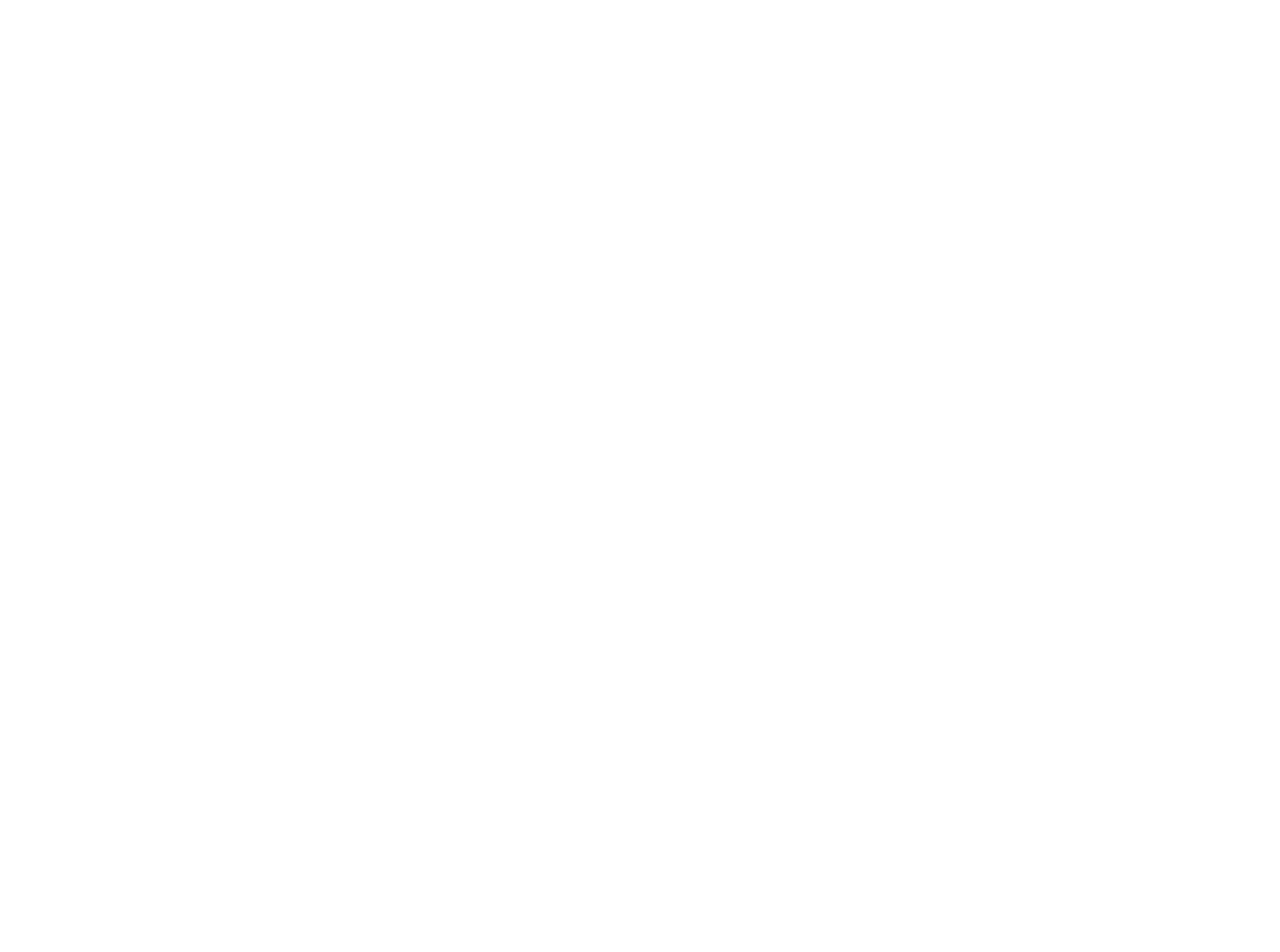
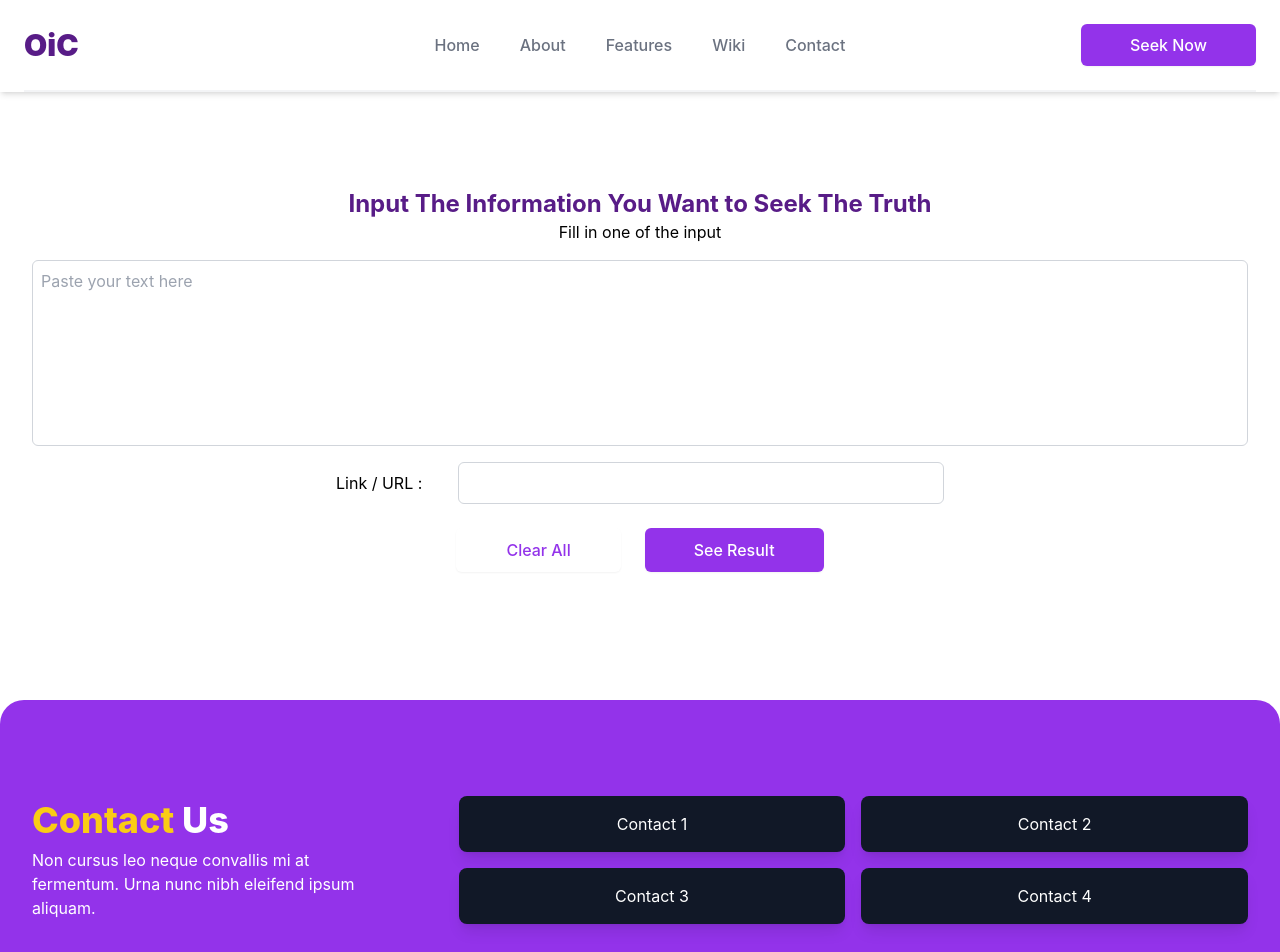
Before and after one commit to sidqiaverroes/OiC-Senior-Project, a React (Create React App) app in the folder client/: page /seek in a window 1280 px wide. Before the commit this address had no page. Shown: the top 952 px of the page. Before the commit the page ends 800 px from the top, so only its background shows below. Built offline with nearby package versions, Linux system fonts and the light colour scheme.

Commit message:
add contact section, seek page, and navigation function for some components

```diff
--- a/client/src/App.js
+++ b/client/src/App.js
@@ -1,6 +1,7 @@
 import { BrowserRouter, Navigate, Routes, Route } from "react-router-dom";
 
 import HomePage from "./pages/homePage";
+import SeekPage from "./pages/seekPage";
 
 function App() {
   return (
@@ -9,6 +10,10 @@
         <Routes>
           <Route path="/" element={<HomePage />} />
         </Routes>
+
+        <Routes>
+          <Route path="/seek" element={<SeekPage />} />
+        </Routes>
       </BrowserRouter>
     </div>
   );
--- a/client/src/components/About.jsx
+++ b/client/src/components/About.jsx
@@ -4,7 +4,7 @@
   return (
     <div className="flex h-auto bg-white">
       <div className="max-w-7xl mx-auto px-4 sm:px-6 lg:px-8 flex gap-8 lg:flex-row py-20">
-        <div className="flex flex-col gap-4 px-48 py-24 text-white text-center bg-purple-900 rounded-xl hover:-translate-y-2 transition-transform">
+        <div className="flex flex-col gap-4 px-48 py-24 text-white text-center bg-purple-900 rounded-xl hover:-translate-y-2 transition-transform shadow-lg hover:shadow-xl">
           <p className="font-extrabold  text-3xl">
             <span className=" text-yellow-500">What is</span> OiC?
           </p>
--- /dev/null
+++ b/client/src/components/Contact.jsx
@@ -0,0 +1,50 @@
+import React from "react";
+import Copyright from "./Copyright";
+
+function Contact() {
+  return (
+    <div
+      id="Contact"
+      className=" mt-8 bg-purple-600 rounded-tr-3xl rounded-tl-3xl"
+    >
+      <div className="grid grid-cols-3 max-w-7xl mx-auto px-4 sm:px-6 lg:px-8 py-24 gap-16">
+        <div className="col-span-1 text-white my-1">
+          <h2 className="font-extrabold text-4xl mb-2">
+            <span className=" text-yellow-400">Contact</span> Us
+          </h2>
+          <p>
+            Non cursus leo neque convallis mi at fermentum. Urna nunc nibh
+            eleifend ipsum aliquam.
+          </p>
+        </div>
+
+        <div className="col-span-2 grid grid-cols-2 gap-4">
+          <div className="col-span-1 flex flex-col justify-between">
+            <a className="flex flex-row py-4 rounded-lg justify-center items-center bg-gray-900 text-white hover:bg-gray-800 cursor-pointer hover:-translate-y-1 shadow-lg hover:shadow-xl transition-transform ">
+              <span className=" bg-yellow-400 rounded-full" />
+              Contact 1
+            </a>
+            <a className="flex flex-row py-4 rounded-lg justify-center items-center bg-gray-900 text-white hover:bg-gray-800 cursor-pointer hover:-translate-y-1 shadow-lg hover:shadow-xl transition-transform ">
+              <span className=" bg-yellow-400 rounded-full" />
+              Contact 3
+            </a>
+          </div>
+          <div className="col-span-1 flex flex-col justify-between">
+            <a className="flex flex-row py-4 rounded-lg justify-center items-center bg-gray-900 text-white hover:bg-gray-800 cursor-pointer hover:-translate-y-1 shadow-lg hover:shadow-xl transition-transform">
+              <span className=" bg-yellow-400 rounded-full" />
+              Contact 2
+            </a>
+            <a className="flex flex-row py-4 rounded-lg justify-center items-center bg-gray-900 text-white hover:bg-gray-800 cursor-pointer hover:-translate-y-1 shadow-lg hover:shadow-xl transition-transform">
+              <span className=" bg-yellow-400 rounded-full" />
+              Contact 4
+            </a>
+          </div>
+        </div>
+      </div>
+
+      <Copyright />
+    </div>
+  );
+}
+
+export default Contact;
--- /dev/null
+++ b/client/src/components/Copyright.jsx
@@ -0,0 +1,11 @@
+import React from "react";
+
+function Copyright() {
+  return (
+    <div className="flex bg-purple-900 text-white py-3 items-center justify-center">
+      Copyrights 2023 All Rights Reserved
+    </div>
+  );
+}
+
+export default Copyright;
--- a/client/src/components/Features.jsx
+++ b/client/src/components/Features.jsx
@@ -15,7 +15,7 @@
           </div>
 
           <div className="flex flex-row gap-8 text-black">
-            <div className=" max-w-xs flex flex-col bg-purple-600 p-8 rounded-3xl justify-center items-center text-white text-center hover:-translate-y-2 transition-transform">
+            <div className=" max-w-xs flex flex-col bg-purple-600 p-8 rounded-3xl justify-center items-center text-white text-center hover:-translate-y-2 shadow-lg hover:shadow-xl transition-transform">
               <div className=" overflow-hidden w-48 h-48 rounded-full bg-purple-900">
                 <img
                   src={FeatureImg1}
@@ -31,7 +31,7 @@
               </p>
             </div>
 
-            <div className=" max-w-xs flex flex-col bg-yellow-400 p-8 rounded-3xl justify-center items-center text-purple-900 text-center hover:-translate-y-2 transition-transform">
+            <div className=" max-w-xs flex flex-col bg-yellow-400 p-8 rounded-3xl justify-center items-center text-purple-900 text-center hover:-translate-y-2 shadow-lg hover:shadow-xl transition-transform">
               <div className=" overflow-hidden w-48 h-48 rounded-full bg-orange-500">
                 <img
                   src={FeatureImg2}
--- a/client/src/components/Navbar.jsx
+++ b/client/src/components/Navbar.jsx
@@ -1,14 +1,18 @@
 import React from "react";
+import { Link } from "react-router-dom";
 
 function Navbar() {
   const [open, setOpen] = React.useState(false);
-  const [flyer, setFlyer] = React.useState(false);
-  const [flyerTwo, setFlyerTwo] = React.useState(false);
+
+  const scrollToContact = () => {
+    const contactSection = document.getElementById("Contact");
+    contactSection.scrollIntoView({ behavior: "smooth" });
+  };
 
   return (
     <>
       {/* This example requires Tailwind CSS v2.0+ */}
-      <div className="relative bg-white">
+      <div className="relative bg-white shadow-md ">
         <div className="max-w-7xl mx-auto px-4 sm:px-6">
           <div className="flex justify-between items-center border-b-2 border-gray-100 py-6 md:justify-start md:space-x-10">
             <div className="flex justify-start lg:w-0 lg:flex-1">
@@ -21,7 +25,7 @@
             <div className="-mr-2 -my-2 md:hidden">
               <button
                 type="button"
-                className="bg-white rounded-md p-2 inline-flex items-center justify-center text-gray-400 hover:text-gray-500 hover:bg-gray-100 focus:outline-none focus:ring-2 focus:ring-inset focus:ring-indigo-500"
+                className="bg-white rounded-md p-2 inline-flex items-center justify-center text-gray-400 hover:text-gray-500 hover:bg-gray-100 focus:outline-none focus:ring-2 focus:ring-inset focus:ring-purple-600"
                 onClick={() => setOpen(!open)}
               >
                 <span className="sr-only">Open menu</span>
@@ -45,12 +49,12 @@
             </div>
 
             <nav className="hidden md:flex space-x-10">
-              <a
-                href="#"
+              <Link
+                to="/"
                 className="text-base font-medium text-gray-500 hover:text-gray-900"
               >
                 Home
-              </a>
+              </Link>
               <a
                 href="#"
                 className="text-base font-medium text-gray-500 hover:text-gray-900"
@@ -70,19 +74,20 @@
                 Wiki
               </a>
               <a
-                href="#"
+                href="#Contact"
+                onClick={scrollToContact}
                 className="text-base font-medium text-gray-500 hover:text-gray-900"
               >
                 Contact
               </a>
             </nav>
             <div className="hidden md:flex items-center justify-end md:flex-1 lg:w-0">
-              <a
-                href="#"
+              <Link
+                to="/seek"
                 className="ml-8 whitespace-nowrap inline-flex items-center justify-center px-12 py-2 border border-transparent rounded-md shadow-sm text-base font-medium text-white bg-purple-600 hover:bg-purple-700"
               >
                 Seek Now
-              </a>
+              </Link>
             </div>
           </div>
         </div>
@@ -136,14 +141,14 @@
               </div>
               <div className="mt-6">
                 <nav className="grid gap-y-8">
-                  <a
-                    href="#"
+                  <Link
+                    to="/"
                     className="-m-3 p-3 flex items-center rounded-md hover:bg-gray-50"
                   >
                     <span className="ml-3 text-base font-medium text-gray-900">
                       Home
                     </span>
-                  </a>
+                  </Link>
                   <a
                     href="#"
                     className="-m-3 p-3 flex items-center rounded-md hover:bg-gray-50"
@@ -171,7 +176,8 @@
                     </span>
                   </a>
                   <a
-                    href="#"
+                    href="#Contact"
+                    onClick={scrollToContact}
                     className="-m-3 p-3 flex items-center rounded-md hover:bg-gray-50"
                   >
                     <span className="ml-3 text-base font-medium text-gray-900">
@@ -183,12 +189,12 @@
             </div>
             <div className="py-6 px-5 space-y-6">
               <div>
-                <a
-                  href="#"
+                <Link
+                  to="/seek"
                   className="w-full flex items-center justify-center px-4 py-2 border border-transparent rounded-md shadow-sm text-base font-medium text-white bg-purple-600 hover:bg-purple-700"
                 >
                   Seek Now
-                </a>
+                </Link>
               </div>
             </div>
           </div>
--- /dev/null
+++ b/client/src/components/Seek.jsx
@@ -0,0 +1,37 @@
+import React from "react";
+
+function Seek() {
+  return (
+    <div className="max-w-7xl mx-auto px-4 sm:px-6 lg:px-8 flex flex-col gap-8 py-24">
+      <div className="flex flex-col justify-center items-center h-96">
+        <h2 className=" text-2xl font-bold text-purple-900">
+          Input The Information You Want to Seek The Truth
+        </h2>
+        <p>Fill in one of the input</p>
+
+        <div className="my-4 w-full h-full">
+          <textarea
+            placeholder="Paste your text here"
+            className=" w-full h-full p-2 border border-gray-300 rounded-md resize-none focus:outline-none focus:ring-2 focus:ring-purple-600 focus:border-transparent"
+          ></textarea>
+        </div>
+
+        <div className="flex flex-row w-1/2 items-center justify-between">
+          <p>Link / URL :</p>
+          <input className=" w-4/5 p-2 border border-gray-300 rounded-md resize-none focus:outline-none focus:ring-2 focus:ring-purple-600 focus:border-transparent"></input>
+        </div>
+
+        <div className="flex flex-row mt-6 gap-6">
+          <button className=" items-center justify-center px-12 py-2 border-transparent rounded-md shadow-sm text-base font-medium text-purple-600 border-2 border-purple-600 hover:bg-purple-700 hover:text-white">
+            Clear All
+          </button>
+          <button className=" items-center justify-center px-12 py-2 border border-transparent rounded-md shadow-sm text-base font-medium text-white bg-purple-600 hover:bg-purple-700">
+            See Result
+          </button>
+        </div>
+      </div>
+    </div>
+  );
+}
+
+export default Seek;
--- a/client/src/index.css
+++ b/client/src/index.css
@@ -12,3 +12,7 @@
   width: 100%;
   font-family: "Inter", sans-serif;
 }
+
+html {
+  scroll-behavior: smooth;
+}
--- a/client/src/pages/homePage.jsx
+++ b/client/src/pages/homePage.jsx
@@ -2,6 +2,7 @@
 import Hero from "../components/Hero";
 import About from "../components/About";
 import Features from "../components/Features";
+import Contact from "../components/Contact";
 
 function homePage() {
   return (
@@ -10,6 +11,7 @@
       <Hero />
       <About />
       <Features />
+      <Contact />
     </>
   );
 }
--- /dev/null
+++ b/client/src/pages/seekPage.jsx
@@ -0,0 +1,16 @@
+import React from "react";
+import Navbar from "../components/Navbar";
+import Seek from "../components/Seek";
+import Contact from "../components/Contact";
+
+function seekPage() {
+  return (
+    <div>
+      <Navbar />
+      <Seek />
+      <Contact />
+    </div>
+  );
+}
+
+export default seekPage;
```
Also changed, not shown: client/src/pages/wikiPage.jsx (added).
